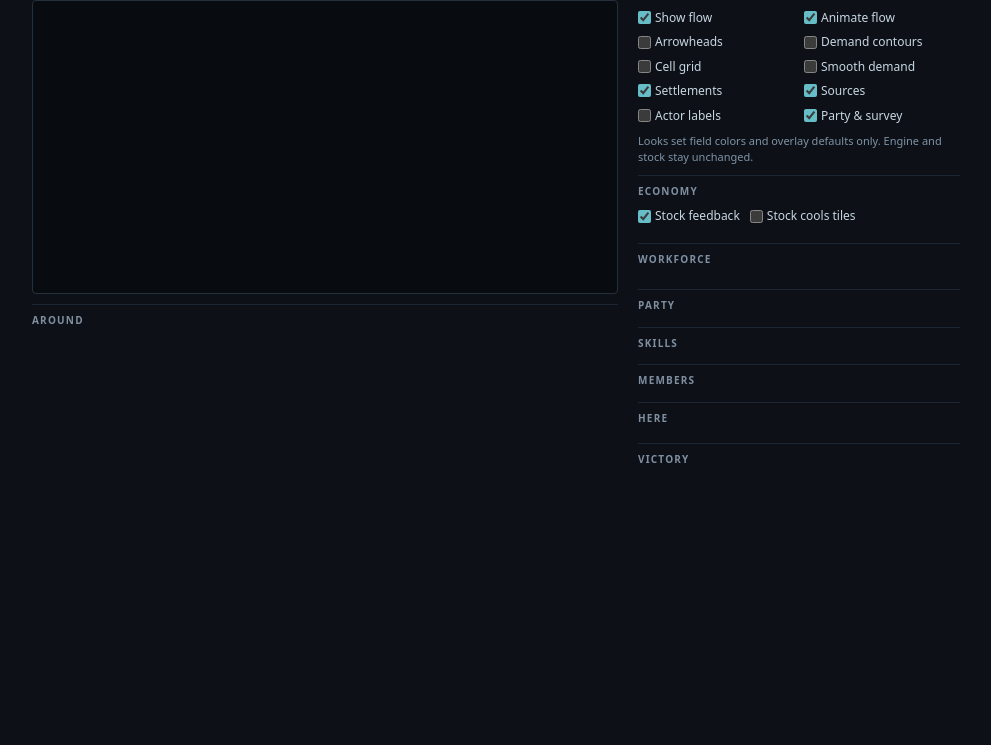
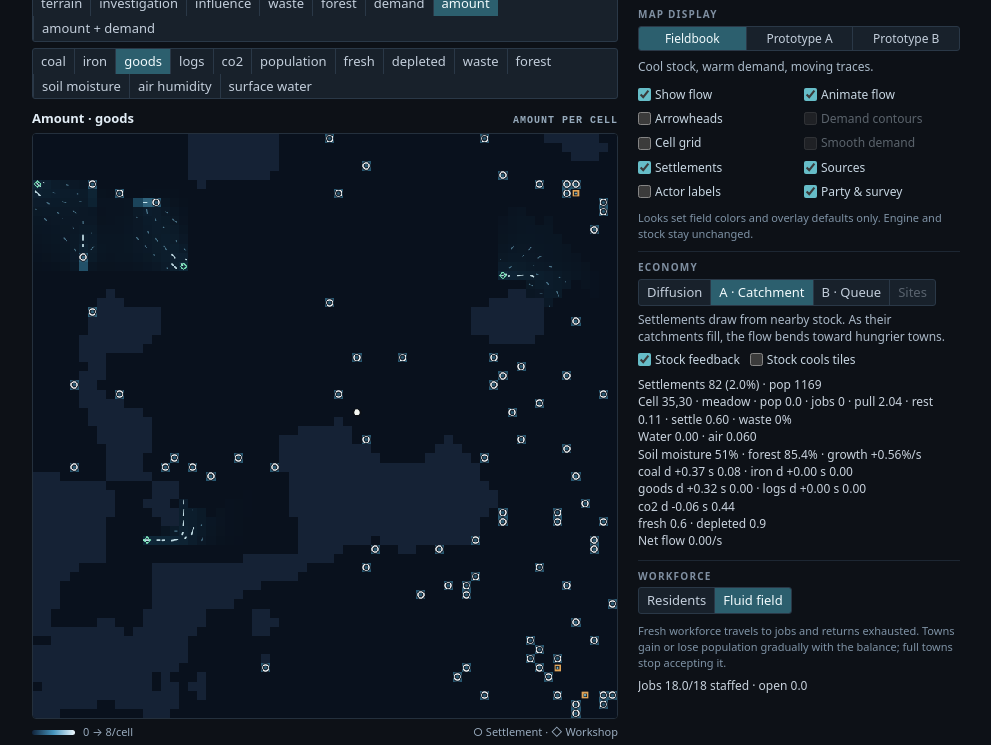
Before and after one commit to luncat8/territory-fieldbook, a plain HTML site: page index.html in a window 1280 px wide. Shown: the part 86-831 px from the top of the page, without its empty margins (142-1133 px from the left). Before the commit the page ends 800 px from the top, so only its background shows below. Drawn offline with Linux system fonts and the light colour scheme; animation ran at ten frames a second.

Commit message:
chore: load map-sites.js after map-factory-scan.js
Co-authored-by: arena-agent <297053741+arena-agent@users.noreply.github.com>

```diff
--- a/index.html
+++ b/index.html
@@ -355,6 +355,7 @@ button.ui-act:disabled { opacity: 0.38; cursor: default; }
 <script src="map-industry.js"></script>
 <script src="map-diffusion.js"></script>
 <script src="map-factory-scan.js"></script>
+<script src="map-sites.js"></script>
 <script src="map-market-flow.js"></script>
 <script src="map-market-demand.js"></script>
 <script src="map-population.js"></script>
```
